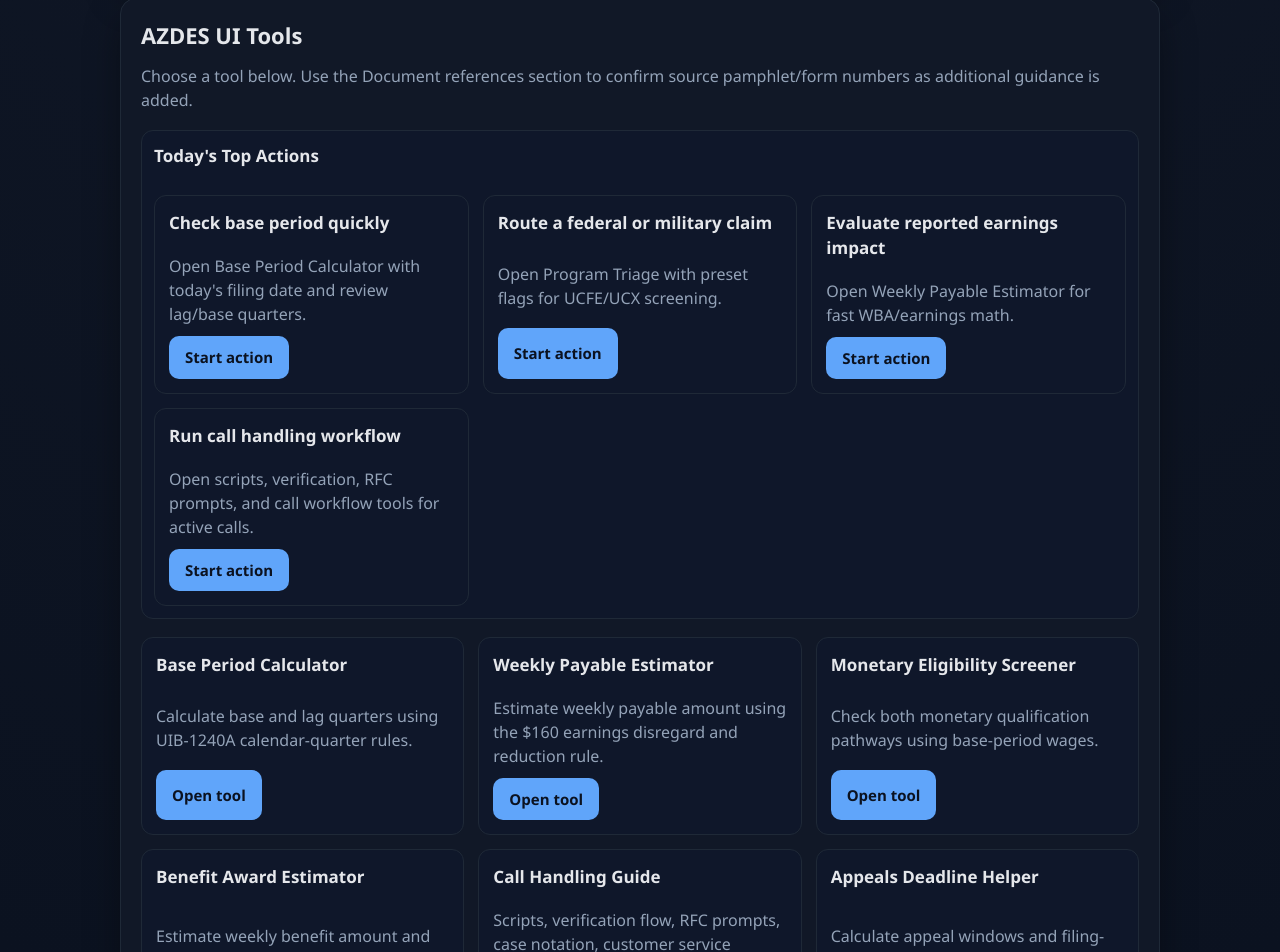
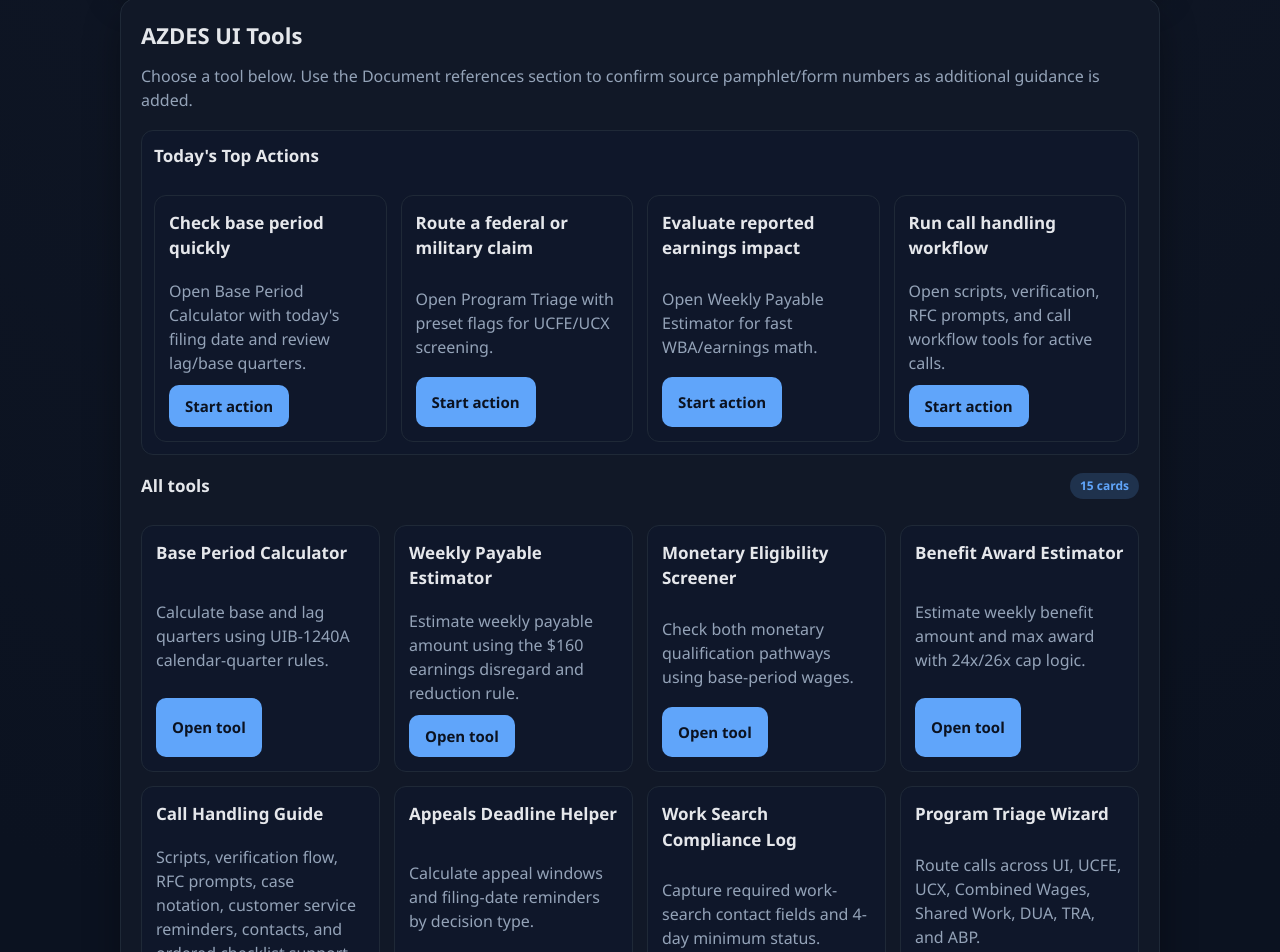
Before and after one commit to Rick-Smart/UI_TOOLS, a React (Vite) app: page / in a window 1280 px wide. Shown: the part 482-1434 px from the top of the page. Built offline with nearby package versions, Linux system fonts and the light colour scheme.

Commit message:
Improve home card layout clarity and grid density

```diff
--- a/src/index.css
+++ b/src/index.css
@@ -142,6 +142,14 @@ h3 {
   background: #0f172a;
   display: grid;
   gap: 10px;
+}
+
+.home-top-actions-grid {
+  grid-template-columns: repeat(auto-fit, minmax(220px, 1fr));
+}
+
+.home-tools-grid {
+  grid-template-columns: repeat(auto-fit, minmax(220px, 1fr));
 }
 
 .docs-grid {
--- a/src/pages/HomePage.jsx
+++ b/src/pages/HomePage.jsx
@@ -15,7 +15,7 @@ function HomePage() {
 
       <div className="result stack">
         <h3>Today&apos;s Top Actions</h3>
-        <div className="tools-grid">
+        <div className="tools-grid home-top-actions-grid">
           {topActions.map((item) => (
             <article key={item.title} className="tool-card">
               <h3>{item.title}</h3>
@@ -28,7 +28,12 @@ function HomePage() {
         </div>
       </div>
 
-      <div className="tools-grid">
+      <div className="title-row">
+        <h3>All tools</h3>
+        <span className="pill">{homeCards.length} cards</span>
+      </div>
+
+      <div className="tools-grid home-tools-grid">
         {homeCards.map((card) => (
           <article key={card.to} className="tool-card">
             <h3>{card.title}</h3>
```
